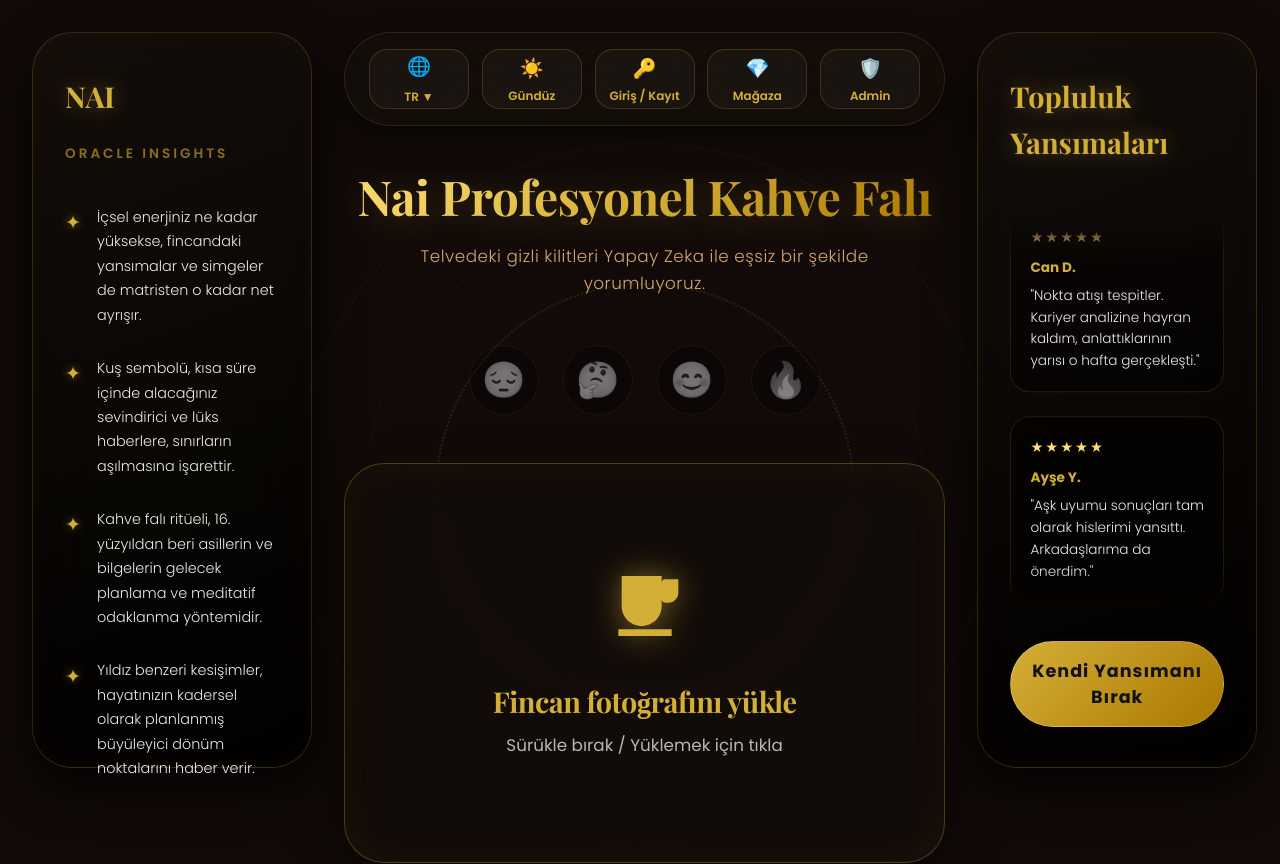
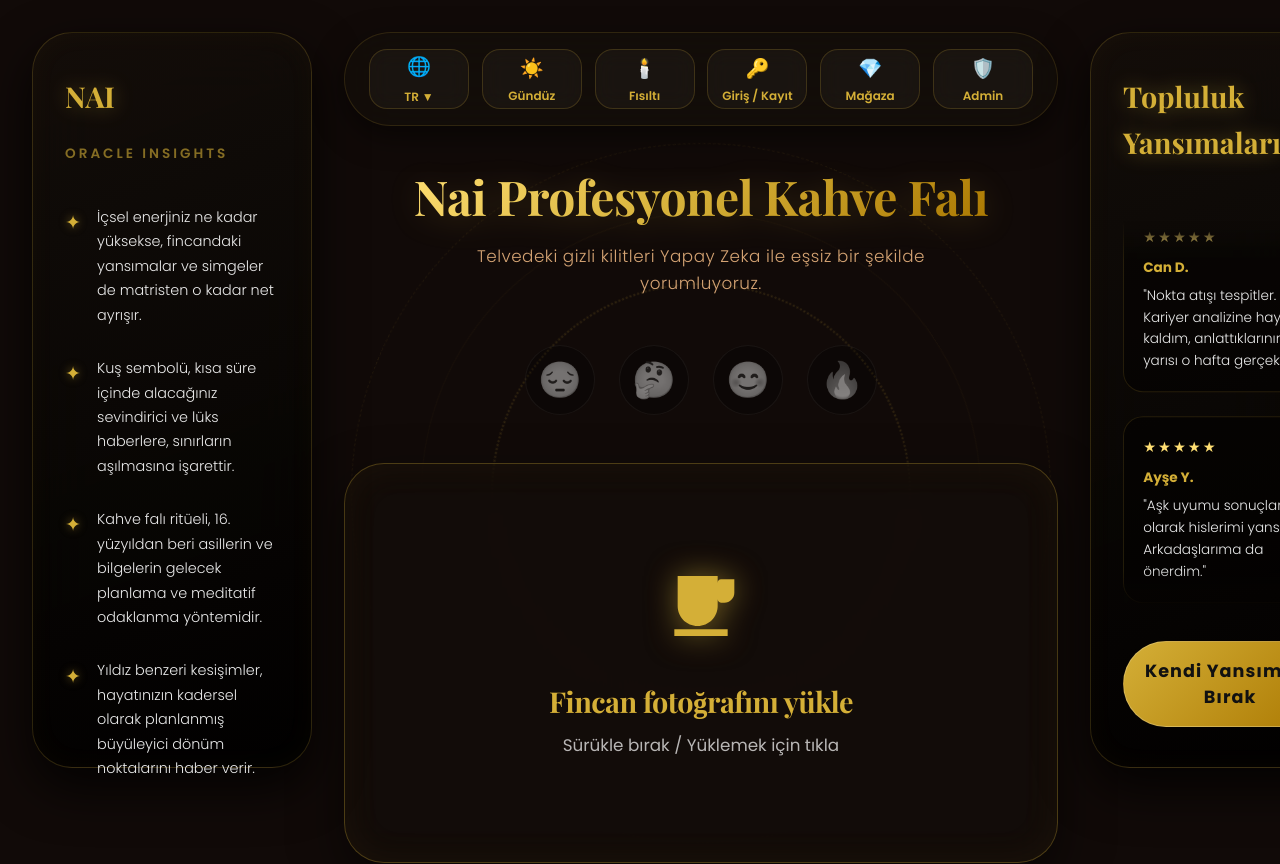
Before and after one commit to salihkrts/Nai-Oracle9, a React (Vite) app: page / in a window 1280 px wide. Shown: the top 864 px of the page. Built offline with nearby package versions, Linux system fonts and the light colour scheme; a web font is replaced by a local one.

Commit message:
feat: make Fısıltı button globally visible in navbar

```diff
--- a/src/App.tsx
+++ b/src/App.tsx
@@ -474,17 +474,17 @@ export default function App() {
                   </>
                 )}
              </button>
-             {!currentUser ? (
+             <button className="nav-btn-uniform" onClick={()=>{setShowDailyNote(true)}}>
+                <span className="icon">🕯️</span>
+                <span>{t.whisperLabel}</span>
+              </button>
+              {!currentUser ? (
                <button className="nav-btn-uniform" onClick={()=>setShowAuthModal(true)}>
                  <span className="icon">🔑</span>
                  <span>{t.authBtn}</span>
                </button>
              ) : (
                <>
-                 <button className="nav-btn-uniform" onClick={()=>{setShowDailyNote(true)}}>
-                   <span className="icon">🕯️</span>
-                   <span>{t.whisperLabel}</span>
-                 </button>
                  <button className="nav-btn-uniform" onClick={()=>setShowProfile(true)}>
                    <span className="icon">👤</span>
                    <span>{t.profileBtn?.replace('👤','').trim()}</span>
```
